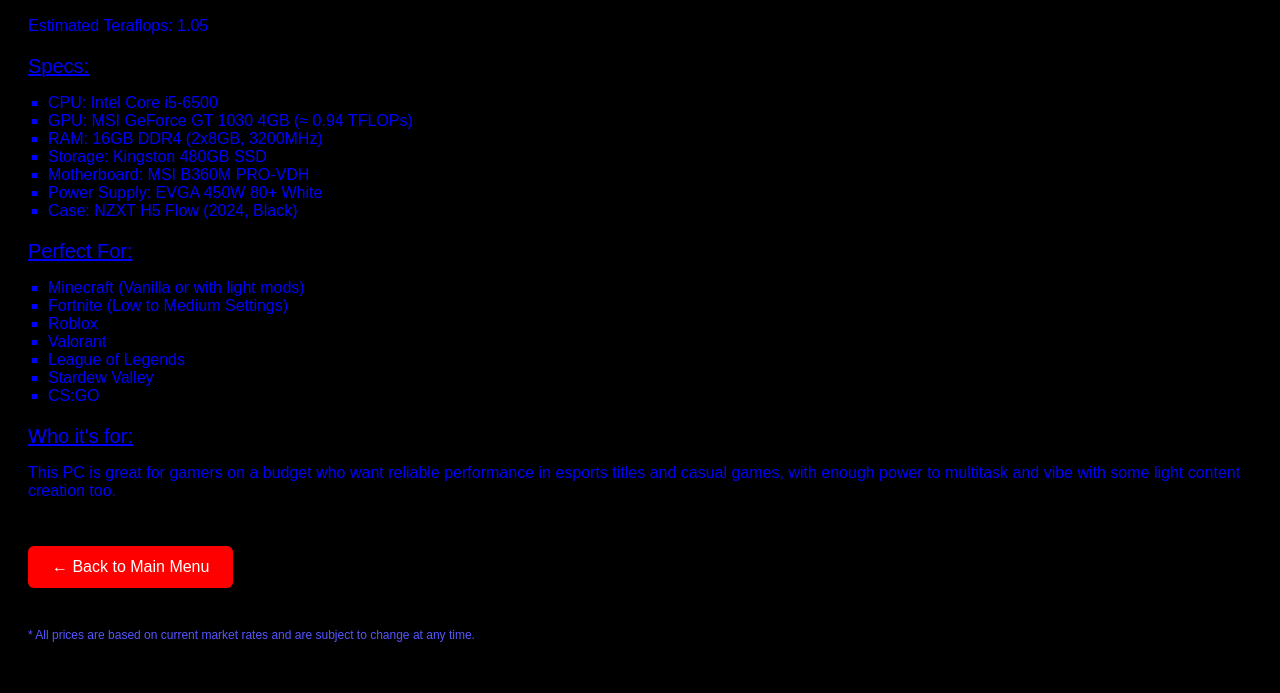
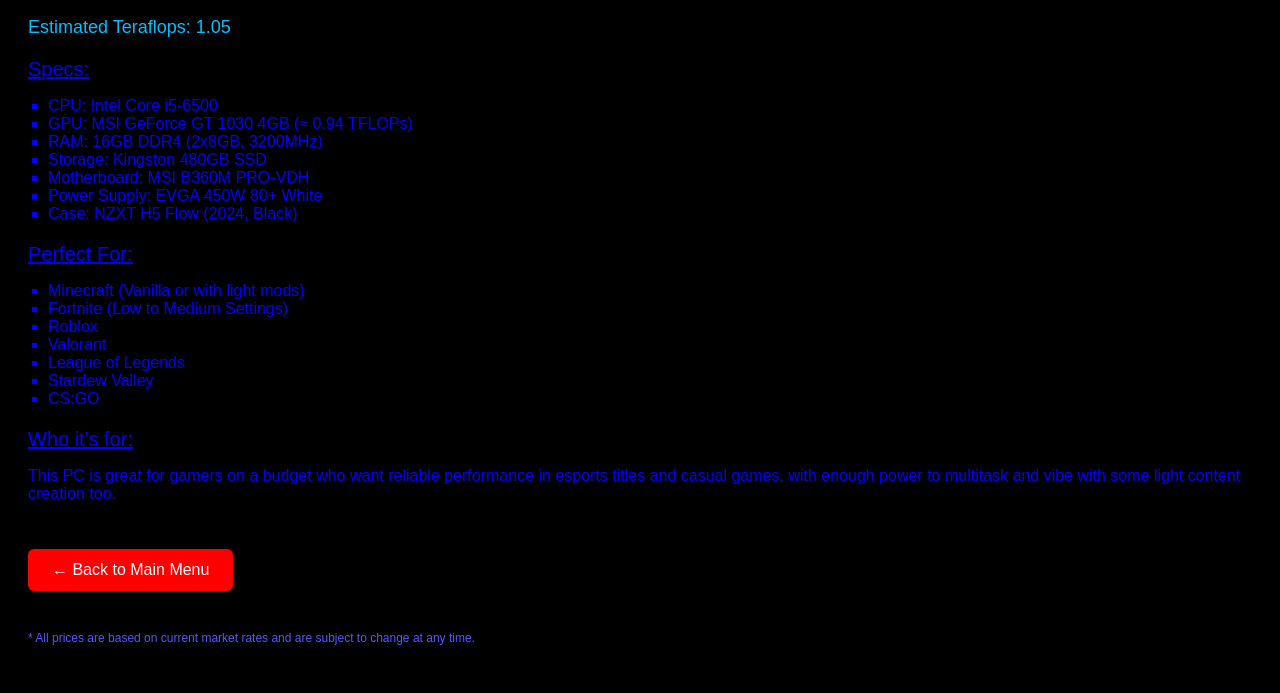
Before and after one commit to Herobrinee11196/ixvi-pcs-, a plain HTML site: page basic.html in a window 1280 px wide. Shown: the part 107-800 px from the top of the page. Drawn offline with Linux system fonts and the light colour scheme.

Commit message:
Update basic.html

```diff
--- a/basic.html
+++ b/basic.html
@@ -59,6 +59,12 @@
       color: #5555FF;
       margin-top: 40px;
     }
+
+    .power {
+  font-size: 18px;
+  color: #00BFFF; /* light blue for a "power stat" vibe */
+  margin-bottom: 20px;
+}
   </style>
 </head>
 <body>
```
